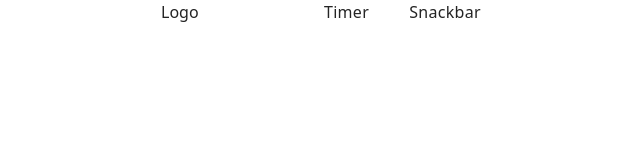
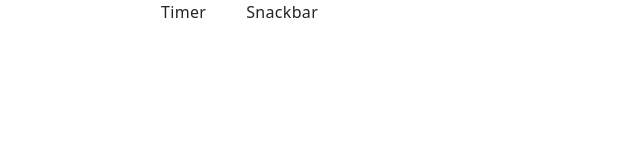
Before and after one commit to Valeriia2707/goit-js-hw-10, a plain HTML site: page index.html in a window 1280 px wide. Shown: the whole page, without its empty margins (319-959 px from the left). Drawn offline with Linux system fonts and the light colour scheme.

Commit message:
Deploying to gh-pages from @ Valeriia2707/goit-js-hw-10@079a31bc98c17c2ff6b6148ba13c573415e1a591 🚀

```diff
--- a/index.html
+++ b/index.html
@@ -10,9 +10,6 @@
   <body>
       <div class="container">
         <nav class="nav">
-          <a class="nav-logo" href="./index.html" aria-label="Site logo">
-            Logo
-          </a>
           <ul class="nav-list">
             <li class="nav-item">
               <a class="nav-link" href="./1-timer.html">Timer</a>
```
